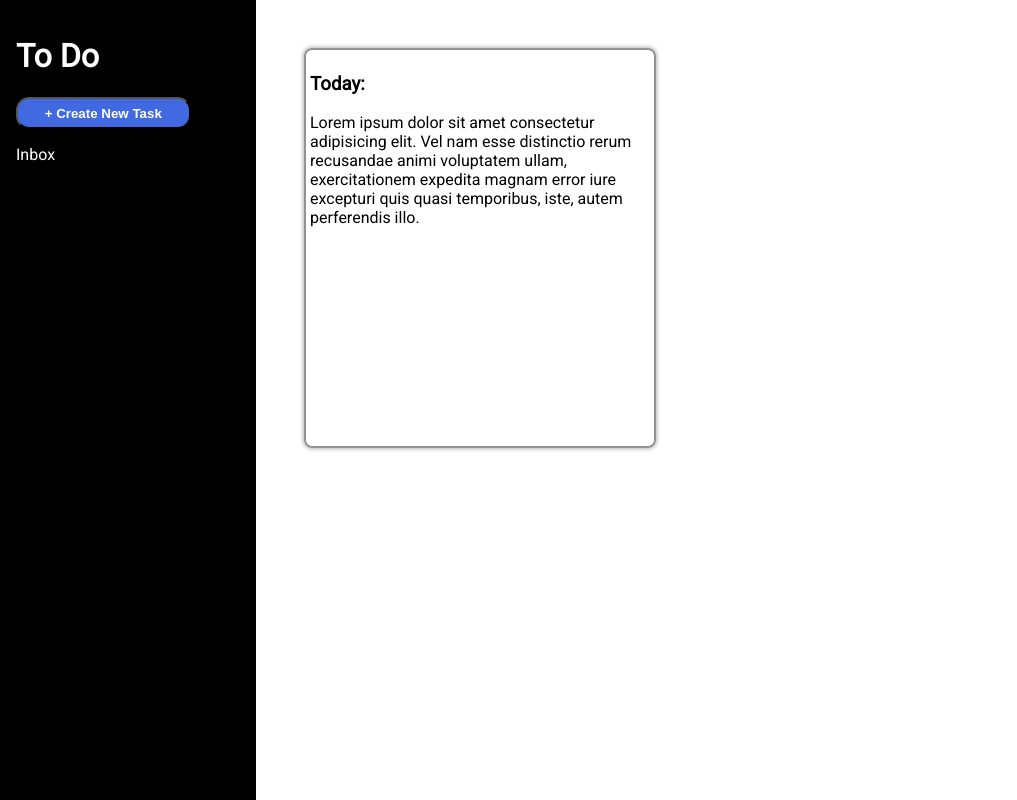
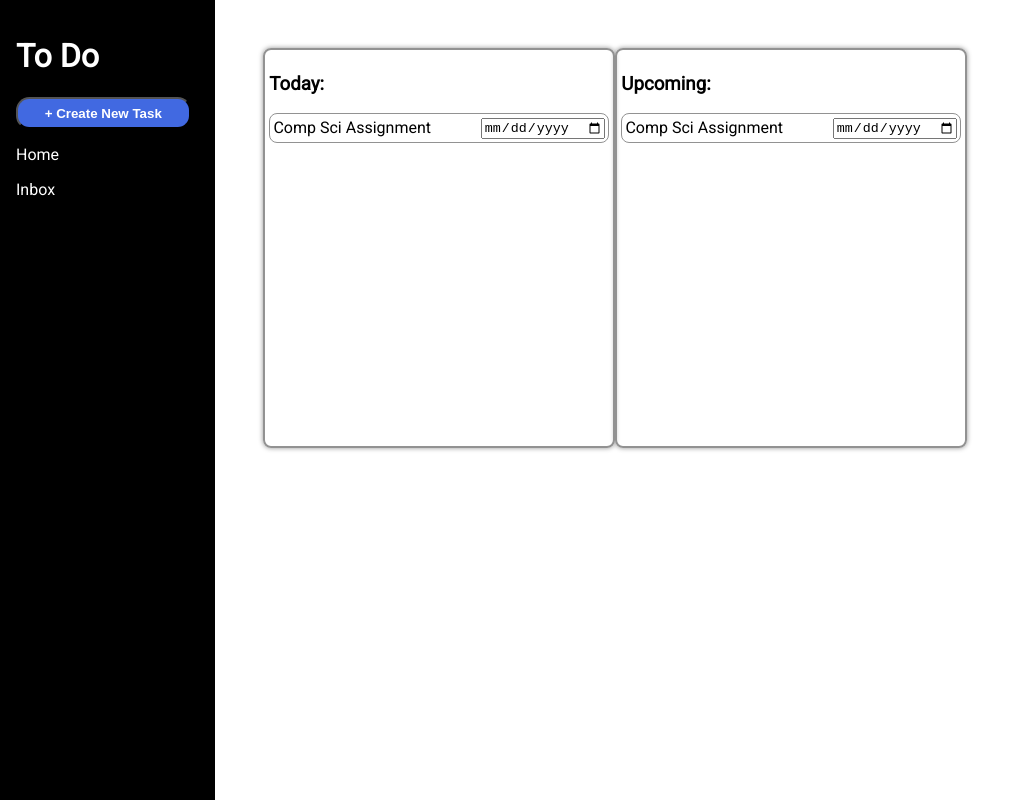
Before and after one commit to BrandonC123/todo-list, a plain HTML site: page index.html in a window 1280 px wide. Shown: the whole page, without its empty margins (0-1017 px from the left). Drawn offline with Linux system fonts and the light colour scheme.

Commit message:
Rough layout for potential cards and tasks.

```diff
--- a/index.html
+++ b/index.html
@@ -5,7 +5,7 @@
         <meta http-equiv="X-UA-Compatible" content="IE=edge" />
         <meta name="viewport" content="width=device-width, initial-scale=1.0" />
         <link rel="stylesheet" href="style.css" />
-        <title>Document</title>
+        <title>ToDo List</title>
     </head>
     <body>
         <div class="overall-container">
@@ -13,20 +13,28 @@
                 <h1>To Do</h1>
                 <button class="action-btn">+ Create New Task</button>
                 <div>
+                    <p>Home</p>
+                </div>
+                <div>
                     <p>Inbox</p>
                 </div>
             </div>
             <div class="content-container">
+                <div id="today-card" class="card">
+                    <h3>Today:</h3>
+                    <div class="task">
+                        <div>Comp Sci Assignment</div>
+                        <input type="date" />
+                    </div>
+                </div>
                 <div class="card">
-                    <h3>Today:</h2>
-                    <p>
-                        Lorem ipsum dolor sit amet consectetur adipisicing elit.
-                        Vel nam esse distinctio rerum recusandae animi
-                        voluptatem ullam, exercitationem expedita magnam error
-                        iure excepturi quis quasi temporibus, iste, autem
-                        perferendis illo.
-                    </p>
+                    <h3>Upcoming:</h3>
+                    <div class="task">
+                        <div>Comp Sci Assignment</div>
+                        <input id="date" type="date" />
+                    </div>
                 </div>
+            </div>
             </div>
         </div>
         <script src="main.js"></script>
--- a/style.css
+++ b/style.css
@@ -8,6 +8,10 @@ html, body {
 
 * {
     box-sizing: border-box;
+}
+
+h3 {
+
 }
 
 .overall-container {
@@ -24,6 +28,9 @@ html, body {
 }
 
 .content-container {
+    display: flex;
+    flex-direction: row;
+    width: 100%;
     padding: 3em;
 }
 
@@ -36,6 +43,14 @@ html, body {
     box-shadow: 0 0 5px rgb(146, 146, 146);
 }
 
+.task {
+    display: flex;
+    justify-content: space-between;
+    border: 1px solid rgb(146, 146, 146);
+    border-radius: .5em;
+    padding: .2em;
+}
+
 .action-btn {
     font-weight: bold;
     padding: .5em 2em;
@@ -45,5 +60,5 @@ html, body {
 }
 
 .action-btn:hover {
-    background-color: rgb(30, 83, 243);
+    background-color: rgb(50, 86, 196);
 }
```
